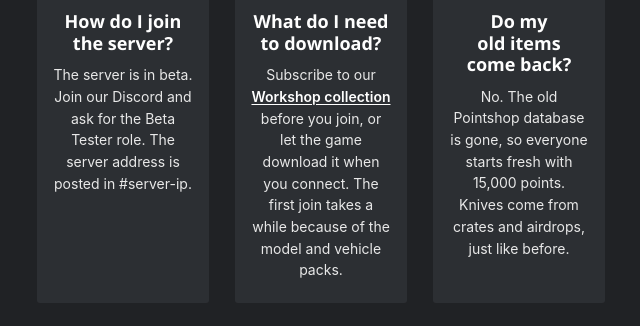
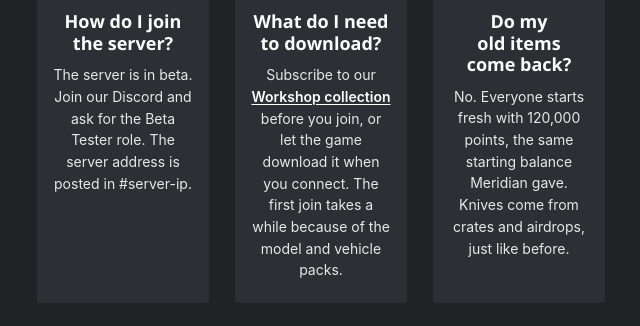
Before and after one commit to sn0wywav-lab/imperium-network, a plain HTML site: page index.html in a window 1280 px wide. Shown: the part 1067-1393 px from the top of the page, without its empty margins (319-959 px from the left). Drawn offline with nearby package versions, Linux system fonts and the light colour scheme.

Commit message:
FAQ: start balance is 120,000 points (Meridian's)

```diff
--- a/index.html
+++ b/index.html
@@ -159,7 +159,7 @@ footer a:hover { color: var(--text); }
 		<article class="card">
 			<div class="ico red"><i class="fas fa-rotate-left"></i></div>
 			<h3>Do my old items come back?</h3>
-			<p>No. The old Pointshop database is gone, so everyone starts fresh with 15,000 points. Knives come from crates and airdrops, just like before.</p>
+			<p>No. Everyone starts fresh with 120,000 points, the same starting balance Meridian gave. Knives come from crates and airdrops, just like before.</p>
 		</article>
 	</section>
 
```
